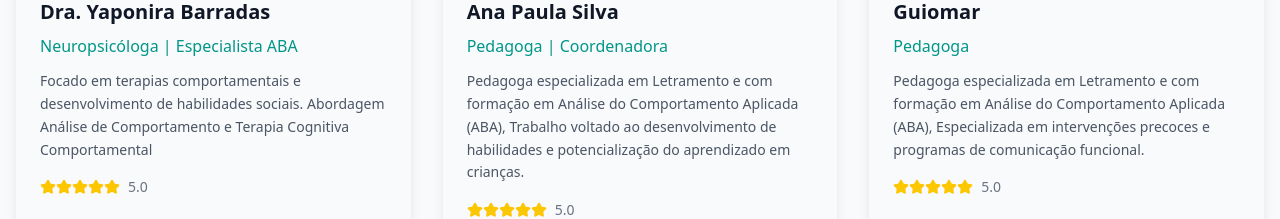
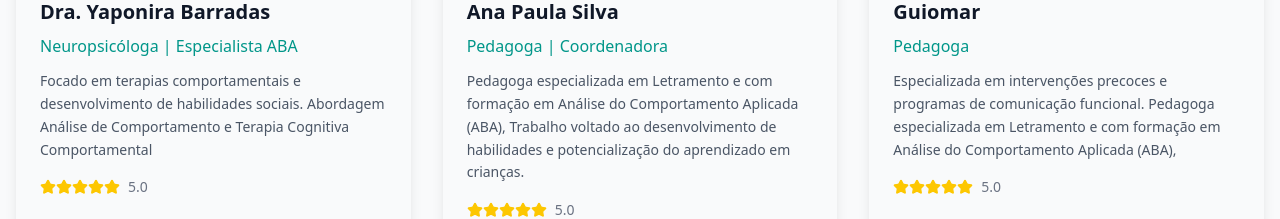
Before and after one commit to Patrick510/inovar_aba, a React (Vite) app: page / in a window 1280 px wide. Shown: the part 5587-5806 px from the top of the page. Built offline with nearby package versions, Linux system fonts and the light colour scheme.

Commit message:
feat: update description and color for Guiomar in Team component

```diff
--- a/src/components/Team.tsx
+++ b/src/components/Team.tsx
@@ -25,8 +25,8 @@ export default function Team() {
       role: "Pedagoga",
       image: "/guiomar.png?height=300&width=300",
       description:
-        "Pedagoga especializada em Letramento e com formação em Análise do Comportamento Aplicada (ABA), Especializada em intervenções precoces e programas de comunicação funcional. ",
-      color: "#F6F4FF",
+        "Especializada em intervenções precoces e programas de comunicação funcional. Pedagoga especializada em Letramento e com formação em Análise do Comportamento Aplicada (ABA), ",
+      color: "#DEE7FF",
     },
     // {
     //   name: "Guiomar",
```
